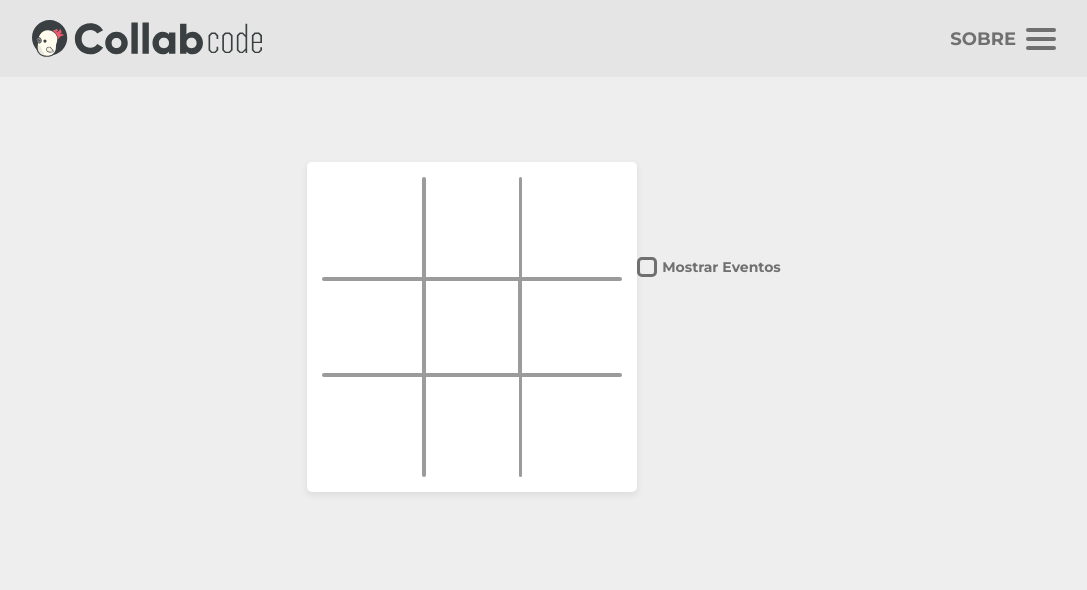
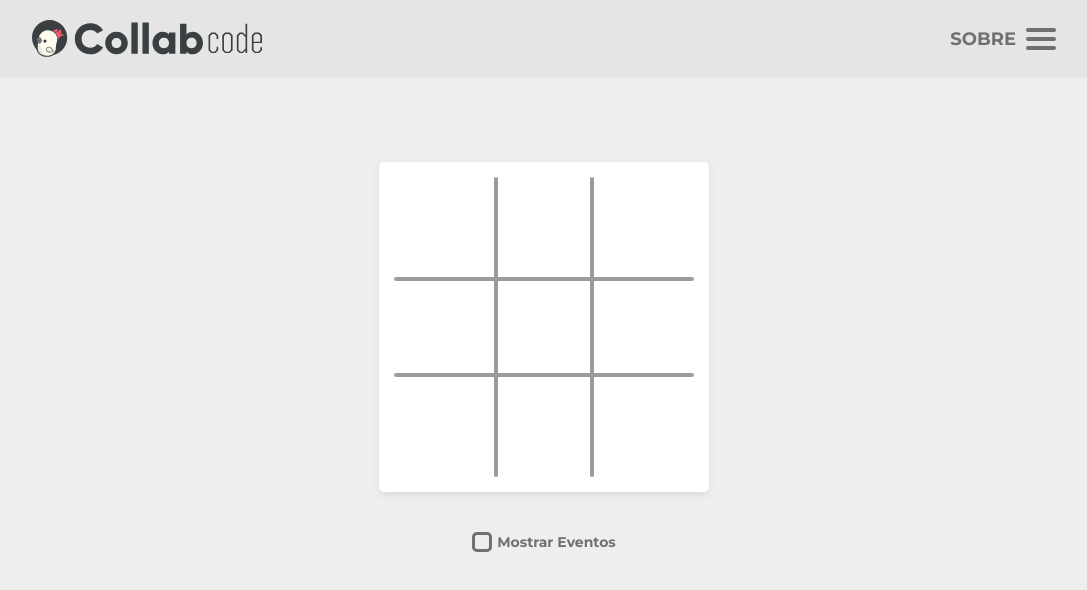
Before and after one commit to LeonardoBrizolla/jogo-da-velha, a React (Create React App) app: page / in a window 1280 px wide. Shown: the top 590 px of the page, without its empty margins (96-1183 px from the left). Built offline with nearby package versions, Linux system fonts and the light colour scheme.

Commit message:
Mostrar eventos responsivo

```diff
--- a/src/App.css
+++ b/src/App.css
@@ -8,6 +8,7 @@
 .app > .header-game {
   width: 90vw;
   margin: 0 auto 85px;
+  min-width: 260px;
 }
 
 .app > .card-game {
@@ -18,9 +19,14 @@
   margin-bottom: 40px;
   max-width: 330px;
   max-height: 330px;
+  min-width: 260px;
+  min-height: 260px;
 }
 
 .app > .label-game {
+  display: flex;
+  align-items: center;
+  justify-content: center;
   margin-bottom: var(--spacing-big);
 }
 
```
